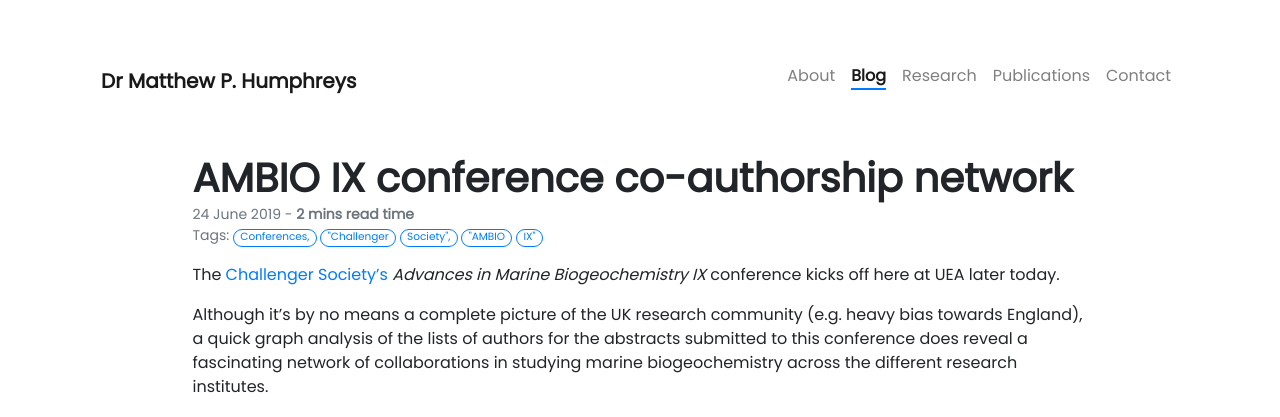
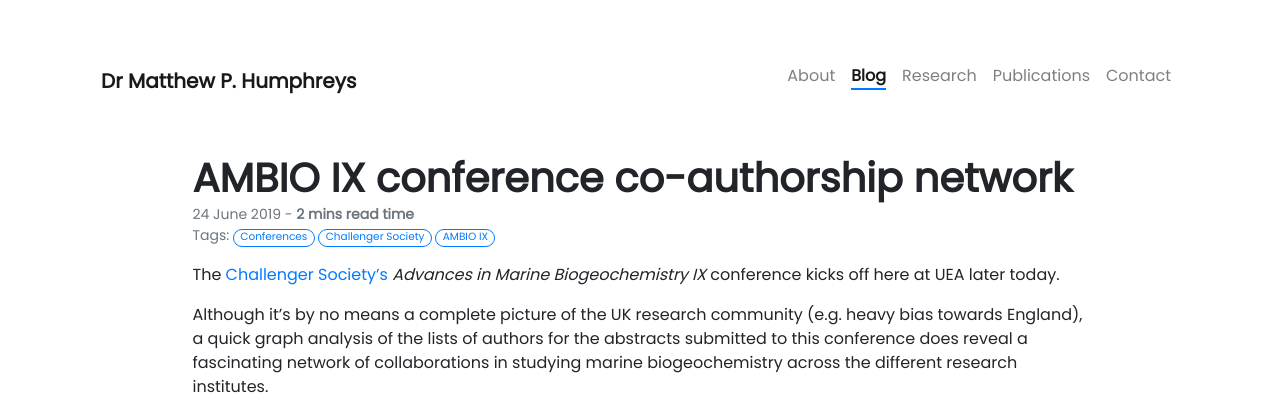
Before and after one commit to mvdh7/mvdh7.github.io, a Jekyll site: the page built from _posts/2019-06-24-challenger-ambio-presenters.md, in a window 1280 px wide. Shown: the top 417 px of the page. Built offline with Jekyll 4.4.1, drawn with Linux system fonts in a browser that asks for light colours; nearby versions of some CDN libraries; our own code applies the rules of GitHub Pages for plain Markdown files; comment, search, counter and statistics services are not loaded.

Commit message:
Actual tag fix

```diff
--- a/_posts/2019-06-24-challenger-ambio-presenters.md
+++ b/_posts/2019-06-24-challenger-ambio-presenters.md
@@ -1,6 +1,6 @@
 ---
 title: AMBIO IX conference co-authorship network
-tags: Conferences, "Challenger Society", "AMBIO IX"
+tags: [Conferences, Challenger Society, AMBIO IX]
 style: outline
 color: danger
 description: Abstract submissions reveal the interconnected nature of marine biogeochemical research in the UK.
```
